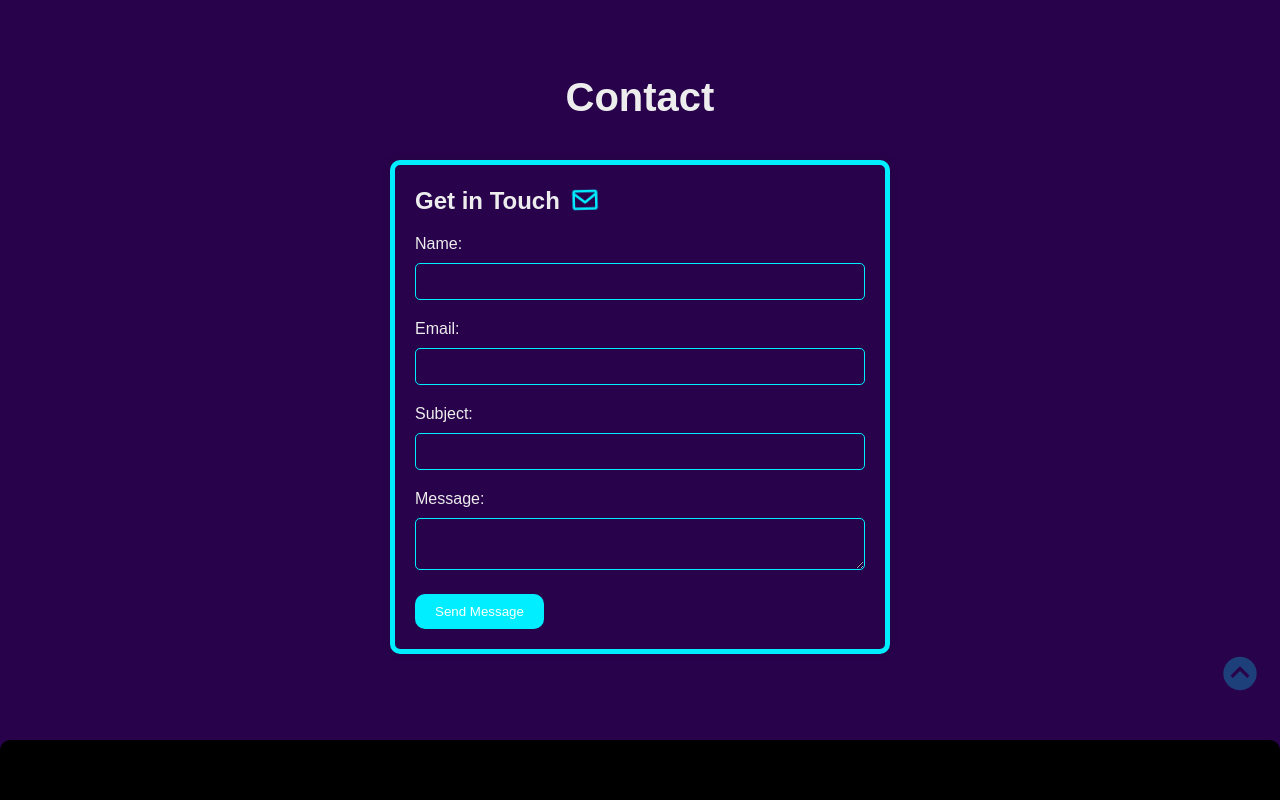
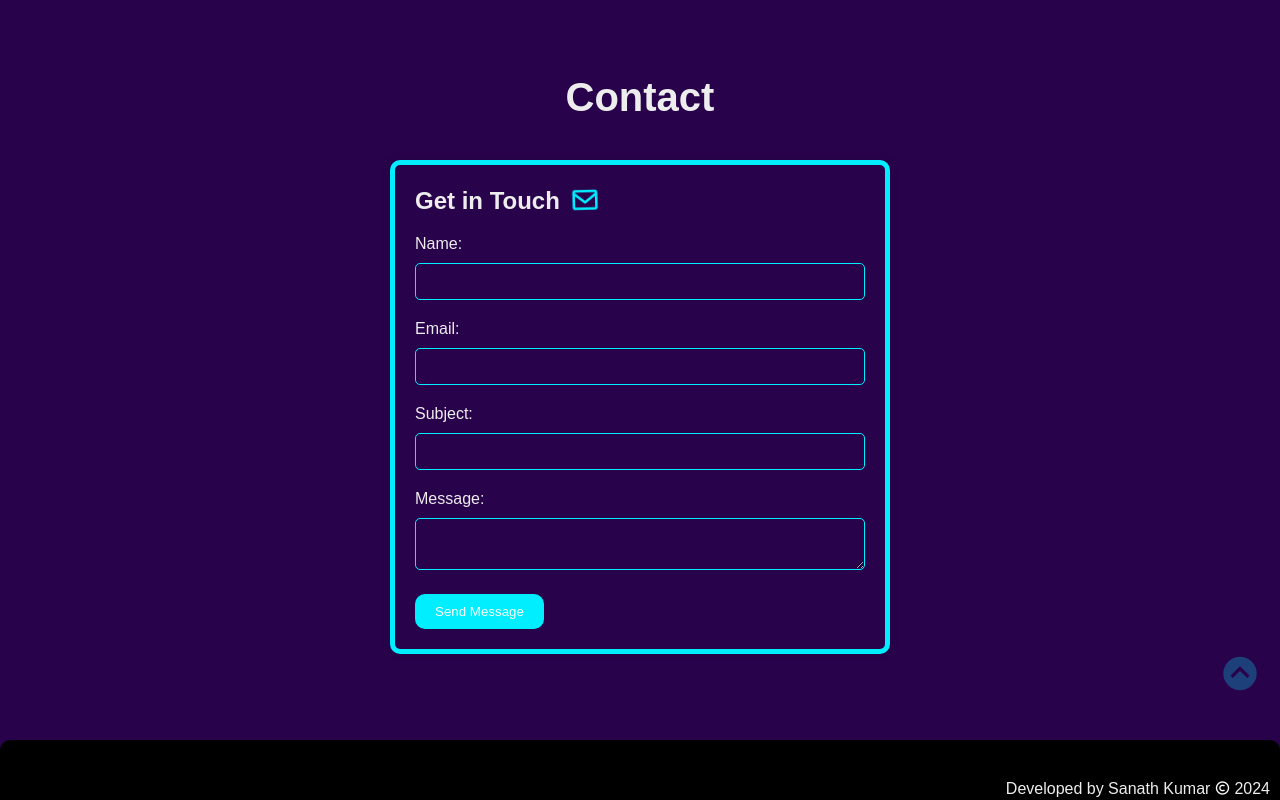
Before and after one commit to Sanath-Kumar949/Sanath-Portfolio, a plain HTML site: page index.html in a window 1280 px wide. Shown: the part 3235-4035 px from the top of the page. Drawn offline with nearby package versions, Linux system fonts and the light colour scheme.

Commit message:
Added footer section

```diff
--- a/index.html
+++ b/index.html
@@ -130,7 +130,7 @@
         </section>
         <section class="footer">
             <div class="footer-sec">
-
+              <p class="footer-para">Developed by Sanath Kumar<i class='bx bx-copyright cright' style='color:#ffffff'  ></i>2024</p>
             </div>
         </section>
     </body>
--- a/stylesheet.css
+++ b/stylesheet.css
@@ -291,3 +291,13 @@ body {
     margin-right: 20px;
     font-size: 40px;
   }
+  .footer-para {
+    display: flex;
+    justify-content: right;
+    margin-bottom: 15px;
+    margin-right: 10px;
+  }
+  .cright {
+    padding-left: 4px;
+    padding-right: 4px;
+  }
```
